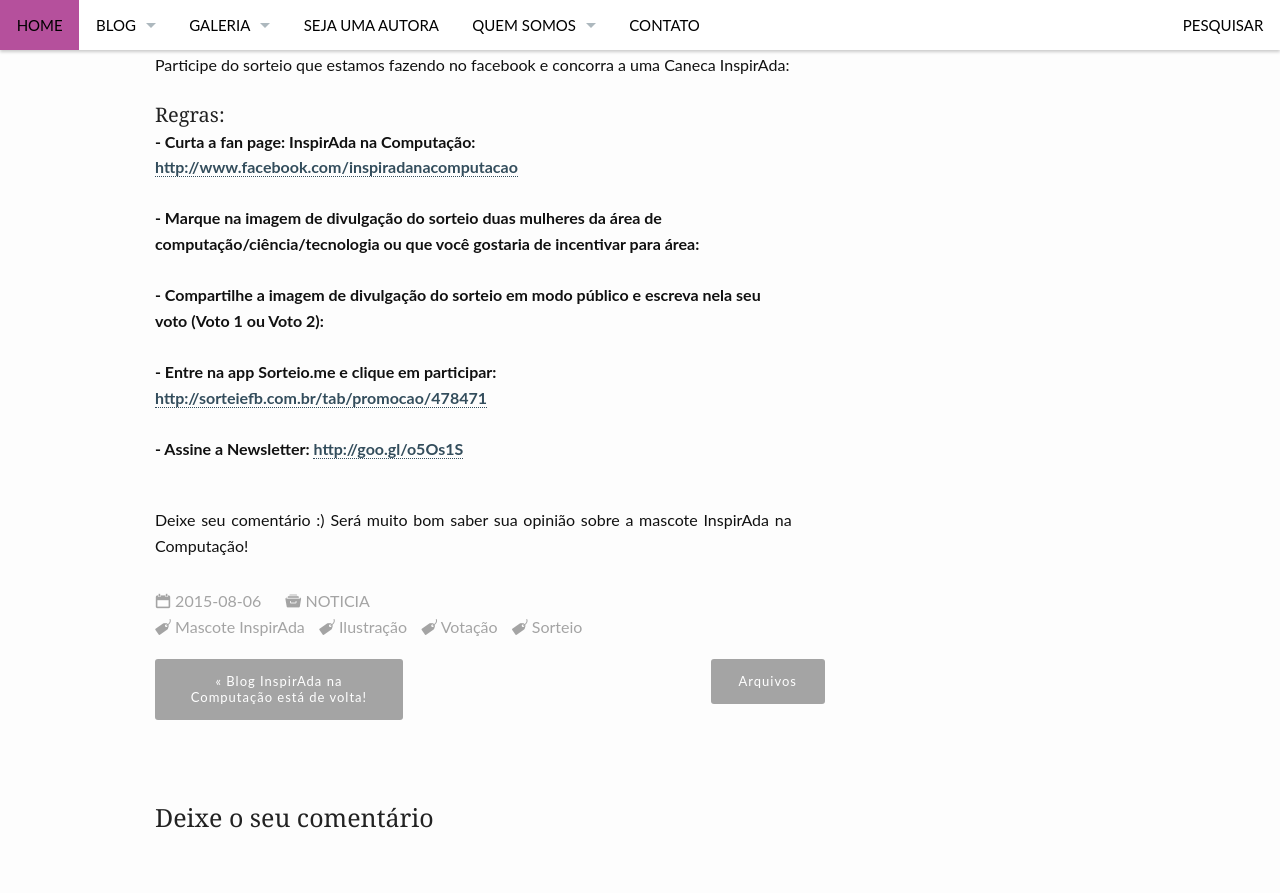
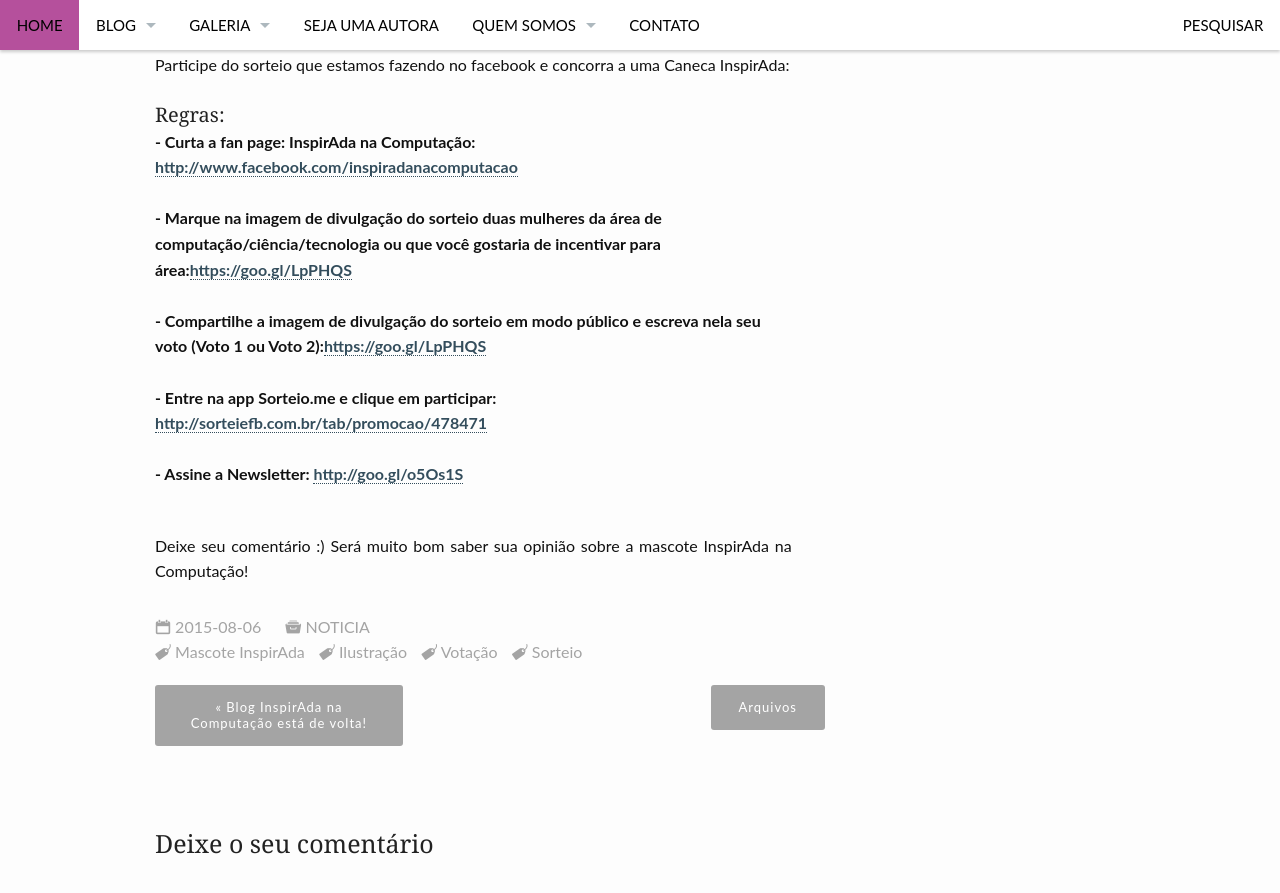
Before and after one commit to inspiradanacomputacao/inspiradanacomputacao.github.io, a Jekyll site: the page built from _posts/noticia/2015-08-06-processo-criativo-e-sorteio-mascote-inspirada-na-computacao.md, in a window 1280 px wide and 900 px high, scrolled down 4265 px. Shown: the top 893 px of the window. Built offline with Jekyll 4.4.1, drawn with Linux system fonts in a browser that asks for light colours; comment, search, counter and statistics services are not loaded; some of the changed lines change nothing that is shown.

Commit message:
corrgindo post sorteio

```diff
--- a/_posts/noticia/2015-08-06-processo-criativo-e-sorteio-mascote-inspirada-na-computacao.md
+++ b/_posts/noticia/2015-08-06-processo-criativo-e-sorteio-mascote-inspirada-na-computacao.md
@@ -62,8 +62,8 @@ Queremos compartilhar o processo criativo da mascote <a href="http://inspiradana
 <h4>Regras:</h4>
 <p>
 	<strong>- Curta a fan page: InspirAda na Computação: </strong><a href="http://www.facebook.com/inspiradanacomputacao" target="_blank">http://www.facebook.com/inspiradanacomputacao</a><br /><br />
-	<strong>- Marque na imagem de divulgação do sorteio duas mulheres da área de computação/ciência/tecnologia ou que você gostaria de incentivar para área: </strong><br /><br />
-	<strong>- Compartilhe a imagem de divulgação do sorteio em modo público e escreva nela seu voto (Voto 1 ou Voto 2):</strong><br /><br />
+	<strong>- Marque na imagem de divulgação do sorteio duas mulheres da área de computação/ciência/tecnologia ou que você gostaria de incentivar para área:</strong><a href="https://goo.gl/LpPHQS" target="_blank">https://goo.gl/LpPHQS</a><br /><br />
+	<strong>- Compartilhe a imagem de divulgação do sorteio em modo público e escreva nela seu voto (Voto 1 ou Voto 2):</strong><a href="https://goo.gl/LpPHQS" target="_blank">https://goo.gl/LpPHQS</a><br /><br />
 	<strong>- Entre na app Sorteio.me e clique em participar:</strong> <a href="http://sorteiefb.com.br/tab/promocao/478471" target="_blank">http://sorteiefb.com.br/tab/promocao/478471</a><br /><br />
 	<strong>- Assine a Newsletter: </strong><a href="http://goo.gl/o5Os1S" target="_blank">http://goo.gl/o5Os1S</a><br /><br />
 </p>
```
